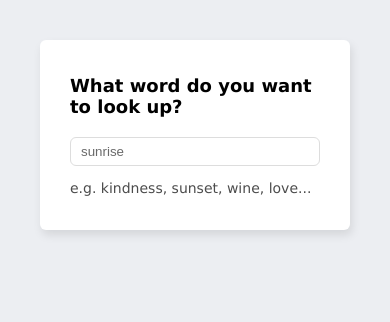
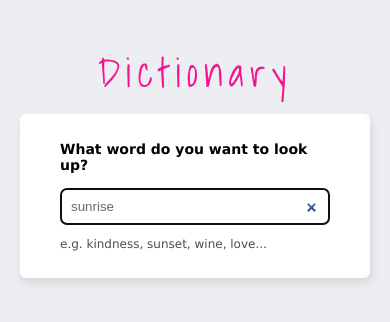
Before and after one commit to ErikaCuby/react-dictionary, a React (Create React App) app: page / in a window 390 px wide. Shown: the top 322 px of the page. Built offline with nearby package versions, Linux system fonts and the light colour scheme; no server answers.

Commit message:
Added responsiveness

```diff
--- a/public/index.html
+++ b/public/index.html
@@ -7,10 +7,13 @@
     <meta name="theme-color" content="#000000" />
     <meta
       name="description"
-      content="Web site created using create-react-app"
+      content="Dictionary app created by Erika Cuby with React"
     />
     <link rel="apple-touch-icon" href="%PUBLIC_URL%/logo192.png" />
     <link rel="manifest" href="%PUBLIC_URL%/manifest.json" />
+    <link rel="preconnect" href="https://fonts.googleapis.com">
+<link rel="preconnect" href="https://fonts.gstatic.com" crossorigin>
+<link href="https://fonts.googleapis.com/css2?family=Poppins:ital,wght@0,100;0,200;0,300;0,400;0,500;0,600;0,700;0,800;0,900;1,100;1,200;1,300;1,400;1,500;1,600;1,700;1,800;1,900&family=Shadows+Into+Light&display=swap" rel="stylesheet">
     <title>Dictionary App</title>
   </head>
   <body>
--- a/src/App.css
+++ b/src/App.css
@@ -1,8 +1,14 @@
 body {
-    background-color: #637a951f;
-font-family: Verdana, Geneva, Tahoma, sans-serif;
+  background-color: #637a951f;
+  font-family: Verdana, Geneva, Tahoma, sans-serif;
 }
 
 .App {
-    margin: 40px 10px;
+  margin: 40px 70px;
 }
+
+@media (max-width: 800px) {
+    .App {
+  margin: 40px 5px;
+    }
+}
--- a/src/Dictionary.css
+++ b/src/Dictionary.css
@@ -1,7 +1,17 @@
+.Dictionary h5 {
+  text-align: center;
+  color: hsl(327, 93%, 52%);
+  font-size: 70px;
+  font-weight: 400;
+  margin: 40px 0 0px 0;
+  letter-spacing: 6px;
+  font-family: Shadows Into Light;
+}
+
 .Dictionary section {
   background-color: white;
   margin: 20px;
-    padding: 20px 30px;
+  padding: 20px 60px;
   border-radius: 6px;
   box-shadow: 2px 5px 10px rgba(0, 0, 0, 0.1);
 }
@@ -15,7 +25,7 @@
 .Dictionary input {
   width: 100%;
   border-radius: 6px;
-    padding: 6px 10px;
+  padding: 15px 10px;
   color: #333333bb;
   border: 1px solid #ddd;
 }
@@ -24,3 +34,30 @@
   font-size: 14px;
   opacity: 0.7;
 }
+
+@media (max-width: 800px) {
+  .Dictionary h5 {
+    font-size: 40px;
+    margin: 0;
+  }
+
+  .Dictionary section {
+    margin: 10px;
+    padding: 15px 40px;
+  }
+
+  .Dictionary h1 {
+  font-size: 14px;
+  margin-bottom: 15px;
+}
+
+.Dictionary input {
+  padding: 10px 10px;
+}
+
+.Dictionary .hint {
+  font-size: 12px;
+  opacity: 0.7;
+}
+
+}
--- a/src/Dictionary.js
+++ b/src/Dictionary.js
@@ -35,11 +35,14 @@ export default function Dictionary(props) {
   if (loaded) {
     return (
       <div className="Dictionary">
+        <h5>Dictionary</h5>
         <section>
           <h1>What word do you want to look up?</h1>
           <form onSubmit={handleSubmit}>
             <input
               type="search"
+              autoFocus
+              placeholder="Write down a word..."
               onChange={handleKeywordChange}
               defaultValue={props.defaultWord}
             />
--- a/src/Meaning.css
+++ b/src/Meaning.css
@@ -1,19 +1,19 @@
 .Meaning h3 {
-  font-size: 24px;
+  font-size: 20px;
   line-height: 1.5;
-  font-weight: bold;
   margin: 14px 0;
+  opacity: 0.3;
+  letter-spacing: -1px;
 }
 
 .Meaning .definition {
   font-size: 18px;
   margin: 14px 0;
-  opacity: 0.8;
 }
 
 .Meaning .example {
   font-size: 15px;
-  opacity: 0.7;
+  opacity: 0.6;
   margin: 14px 0;
 }
 
@@ -24,8 +24,40 @@
 
 .Synonyms li {
   display: inline-block;
-  padding-right: 15px;
+  margin: 0 15px 10px 0;
   font-size: 14px;
   font-weight: bold;
-  color: #371f9bb9;
+  color: white;
+  background-color: #637a9551;
+  padding: 5px 16px;
+  border-radius: 20px;
 }
+
+@media (max-width: 800px) {
+  .Meaning h3 {
+    font-size: 17px;
+    margin: 10px 0;
+  }
+
+  .Meaning .definition {
+  font-size: 16px;
+  line-height: 1.3;
+  margin: 10px 0;
+}
+
+.Meaning .example {
+  font-size: 13px;
+  opacity: 0.6;
+  margin: 10px 0;
+}
+
+.Synonyms {
+  margin: 10px 0 0;
+}
+
+.Synonyms li {
+  margin: 0 10px 6px 0;
+  font-size: 12px;
+  padding: 5px 12px;
+}
+}
--- a/src/Results.css
+++ b/src/Results.css
@@ -6,8 +6,22 @@
 }
 
 .Results .phonetic {
-    color: #371f9bb9;
+    color: #F7138F;
     font-weight: bold;
-    font-size: 25px;
+    font-size: 20px;
     margin: 15px 0;
 }
+
+
+@media (max-width: 800px) {
+    .Results .word {
+    font-size: 25px;
+    margin: 10px 0;
+}
+
+.Results .phonetic {
+    font-size: 16px;
+    margin: 10px 0;
+}
+
+}
--- a/src/Results.js
+++ b/src/Results.js
@@ -8,7 +8,7 @@ export default function Results(props) {
       <div className="Results">
         <section>
           <h2 className="word">{props.results.word}</h2>
-          <p className="phonetic">{props.results.phonetic}</p>
+          <p className="phonetic">/{props.results.phonetic}/</p>
         </section>
         {props.results.meanings.map(function (meaning, index) {
           return (
```
Lines whose indentation alone changed are shown as unchanged.
